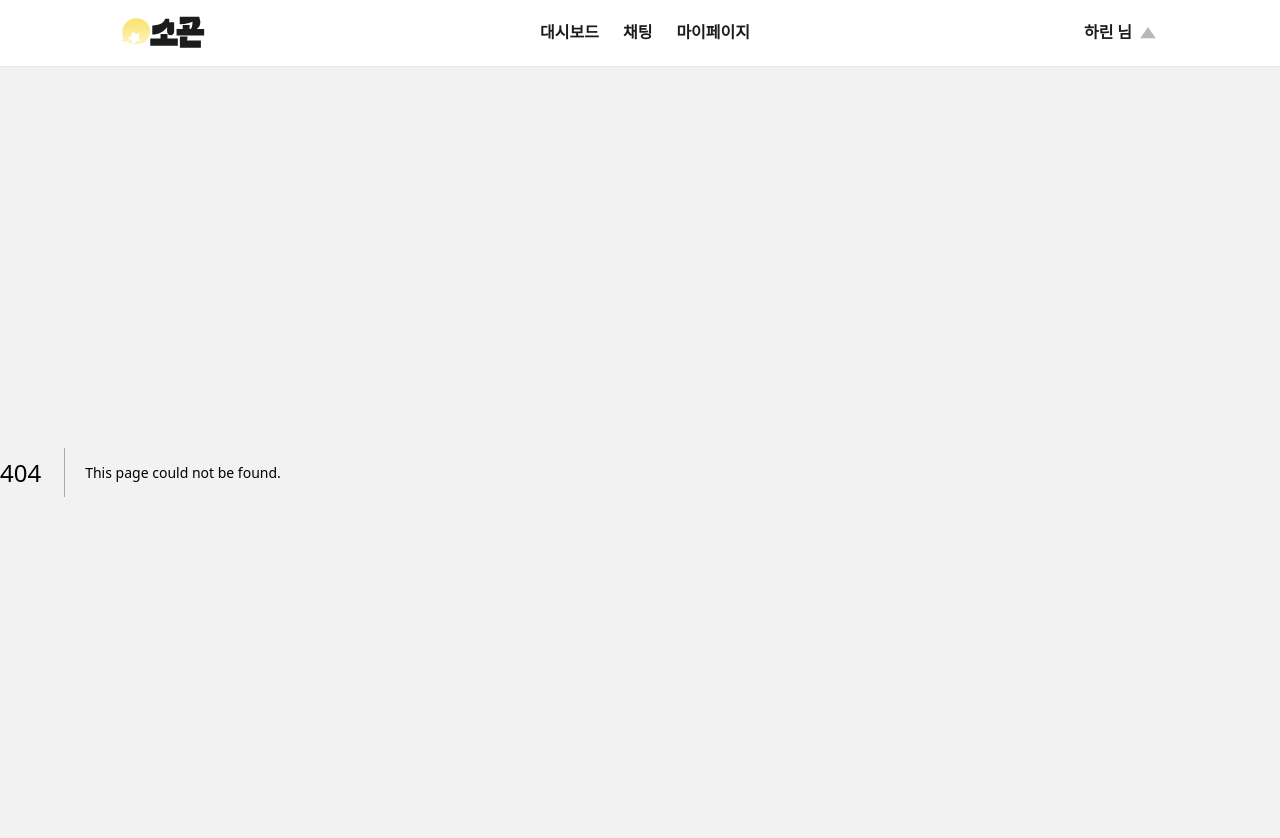
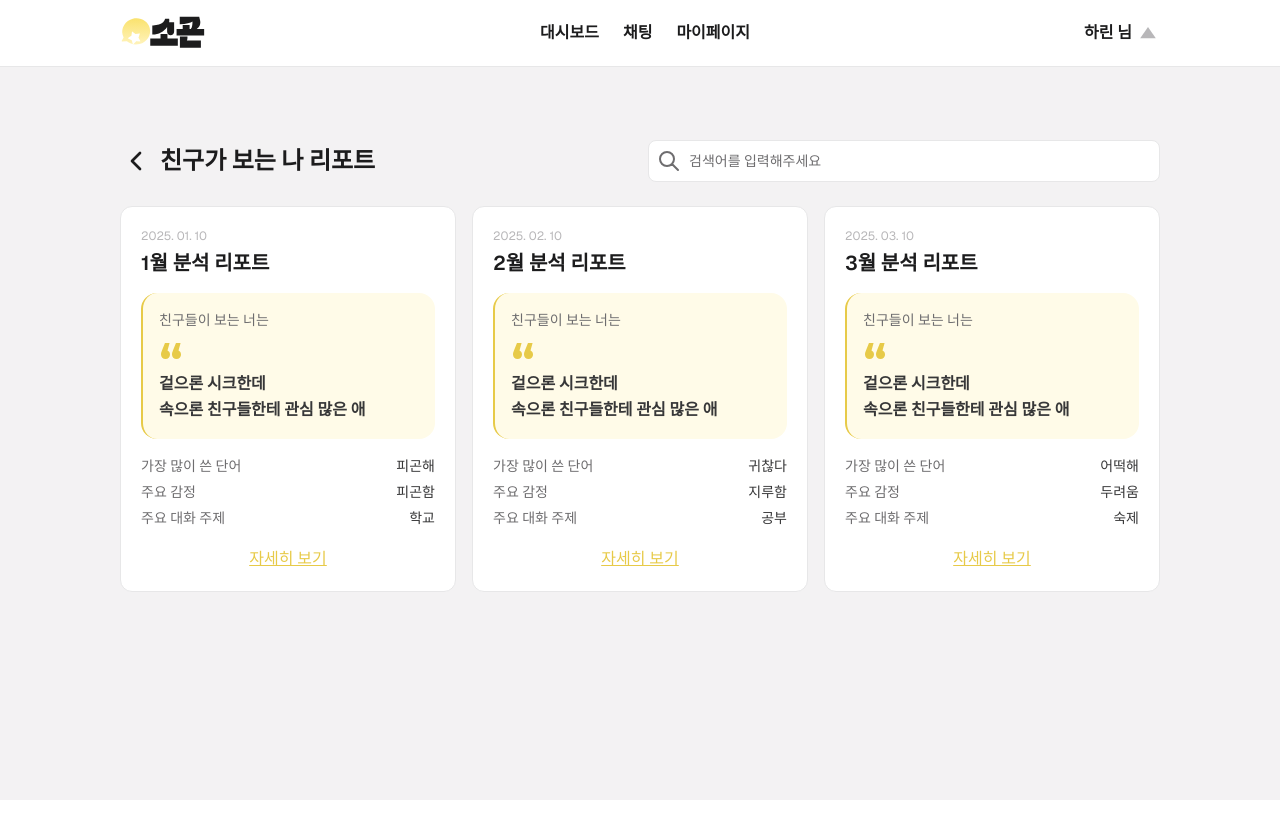
Before and after one commit to sogon-bssm/Sogon-FE, a Next.js app: page /report/history in a window 1280 px wide. Before the commit this address had no page. Shown: the top 838 px of the page. After the commit the page ends 800 px from the top, so only its background shows below. Built offline with nearby package versions, Linux system fonts and the light colour scheme.

Commit message:
feat:: 친구가 보는 나 리포트 보관함 페이지 퍼블리싱

```diff
--- /dev/null
+++ b/src/app/report/history/page.tsx
@@ -0,0 +1,52 @@
+import ReportPreview from '@/features/report/components/reportPreview';
+import PageHeader from '@/shared/components/ui/pageHeader';
+import SearchInput from '@/shared/components/ui/searchInput';
+
+const reportMock = [
+  {
+    reportId: 123,
+    title: '1월 분석 리포트',
+    summary: '겉으론 시크한데\n속으론 친구들한테 관심 많은 애',
+    analysis: { frequentWord: '피곤해', mainTopic: '학교', mainEmotion: '피곤함' },
+    createdAt: '2025-01-10T14:30:00Z',
+  },
+  {
+    reportId: 124,
+    title: '2월 분석 리포트',
+    summary: '겉으론 시크한데\n속으론 친구들한테 관심 많은 애',
+    analysis: { frequentWord: '귀찮다', mainTopic: '공부', mainEmotion: '지루함' },
+    createdAt: '2025-02-10T14:30:00Z',
+  },
+  {
+    reportId: 125,
+    title: '3월 분석 리포트',
+    summary: '겉으론 시크한데\n속으론 친구들한테 관심 많은 애',
+    analysis: { frequentWord: '어떡해', mainTopic: '숙제', mainEmotion: '두려움' },
+    createdAt: '2025-03-10T14:30:00Z',
+  },
+];
+
+const ChatHistory = () => {
+  return (
+    <div className="gap-xl pt-4xl flex h-full w-full flex-col px-4 md:px-8 lg:px-[7.5rem]">
+      <div className="mt-lg flex w-full flex-row justify-between">
+        <PageHeader title="친구가 보는 나 리포트" />
+        <SearchInput />
+      </div>
+      <div className="gap-base grid h-full grid-cols-1 md:grid-cols-2 lg:grid-cols-3">
+        {reportMock.map((item) => (
+          <ReportPreview
+            key={item.reportId}
+            reportId={item.reportId}
+            title={item.title}
+            summary={item.summary}
+            analysis={item.analysis}
+            createdAt={item.createdAt}
+          />
+        ))}
+      </div>
+    </div>
+  );
+};
+
+export default ChatHistory;
--- /dev/null
+++ b/src/features/report/components/reportPreview.tsx
@@ -0,0 +1,52 @@
+import { formatDate } from '@/shared/utils/date';
+import Image from 'next/image';
+
+interface reportPreviewProps {
+  reportId: number;
+  title: string;
+  summary: string;
+  analysis: {
+    frequentWord: string;
+    mainTopic: string;
+    mainEmotion: string;
+  };
+  createdAt: string;
+}
+
+const ReportPreview = ({ reportId, title, summary, analysis, createdAt }: reportPreviewProps) => {
+  const date = formatDate(createdAt);
+  return (
+    <div className="p-lg gap-base flex flex-col rounded-md border border-gray-300 bg-white">
+      <div className="gap-xs flex flex-col">
+        <p className="font-regular font-sans text-xs text-gray-400">{date}</p>
+        <h2 className="font-sans text-lg font-semibold text-gray-800">{title}</h2>
+      </div>
+      <div className="bg-primary-300 border-primary-700 p-base gap-sm flex flex-col rounded-lg border-l-2">
+        <p className="font-sans text-sm font-medium text-gray-600">친구들이 보는 너는</p>
+        <Image src="/icon/quotes.svg" alt="따옴표 아이콘" width={24} height={24} />
+        <h3 className="text-md font-sans font-semibold whitespace-pre-line text-gray-700">
+          {summary}
+        </h3>
+      </div>
+      <div className="gap-xs flex flex-col">
+        <div className="itmes-center flex flex-row justify-between">
+          <p className="font-sans text-sm font-medium text-gray-600">가장 많이 쓴 단어</p>
+          <p className="font-sans text-sm font-medium text-gray-700">{analysis.frequentWord}</p>
+        </div>
+        <div className="itmes-center flex flex-row justify-between">
+          <p className="font-sans text-sm font-medium text-gray-600">주요 감정</p>
+          <p className="font-sans text-sm font-medium text-gray-700">{analysis.mainEmotion}</p>
+        </div>
+        <div className="itmes-center flex flex-row justify-between">
+          <p className="font-sans text-sm font-medium text-gray-600">주요 대화 주제</p>
+          <p className="font-sans text-sm font-medium text-gray-700">{analysis.mainTopic}</p>
+        </div>
+      </div>
+      <button className="text-md text-primary-700 cursor-pointer font-sans underline hover:brightness-90">
+        자세히 보기
+      </button>
+    </div>
+  );
+};
+
+export default ReportPreview;
```
